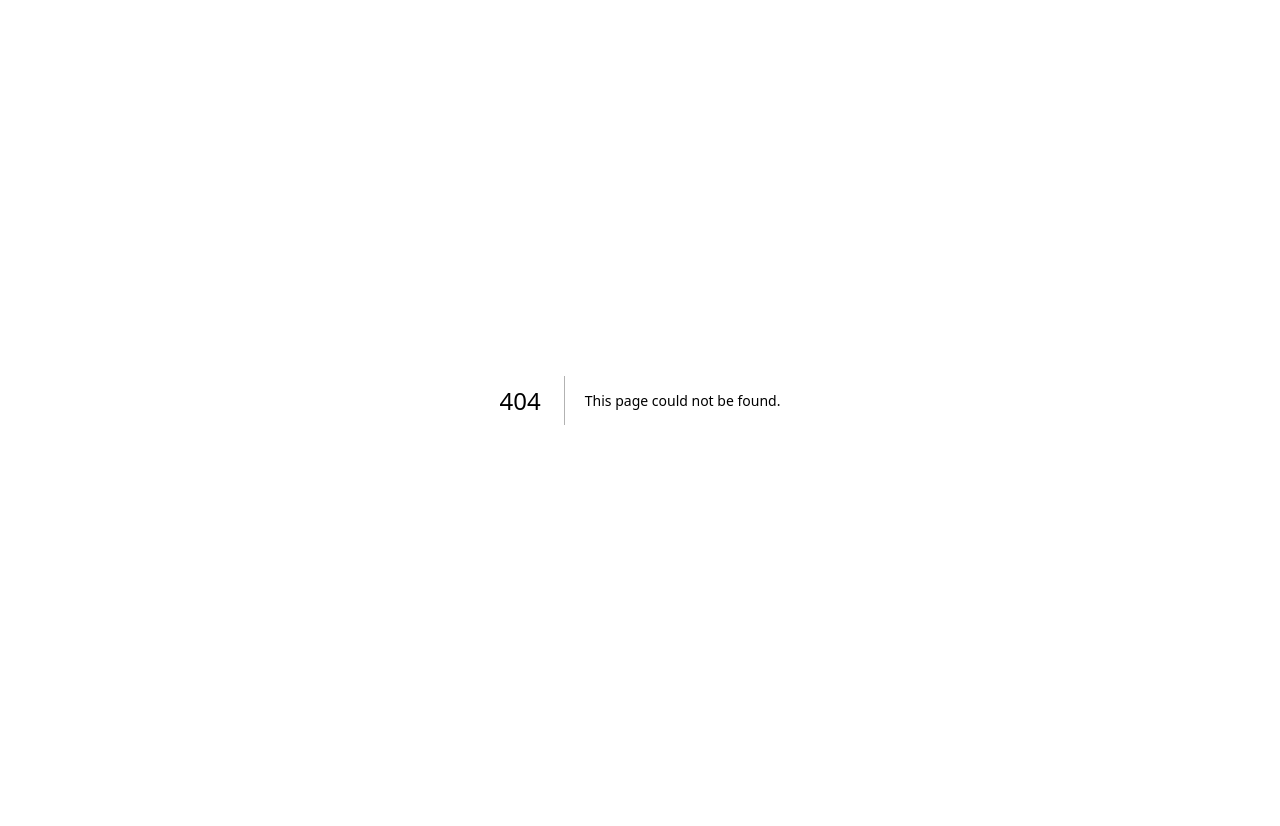
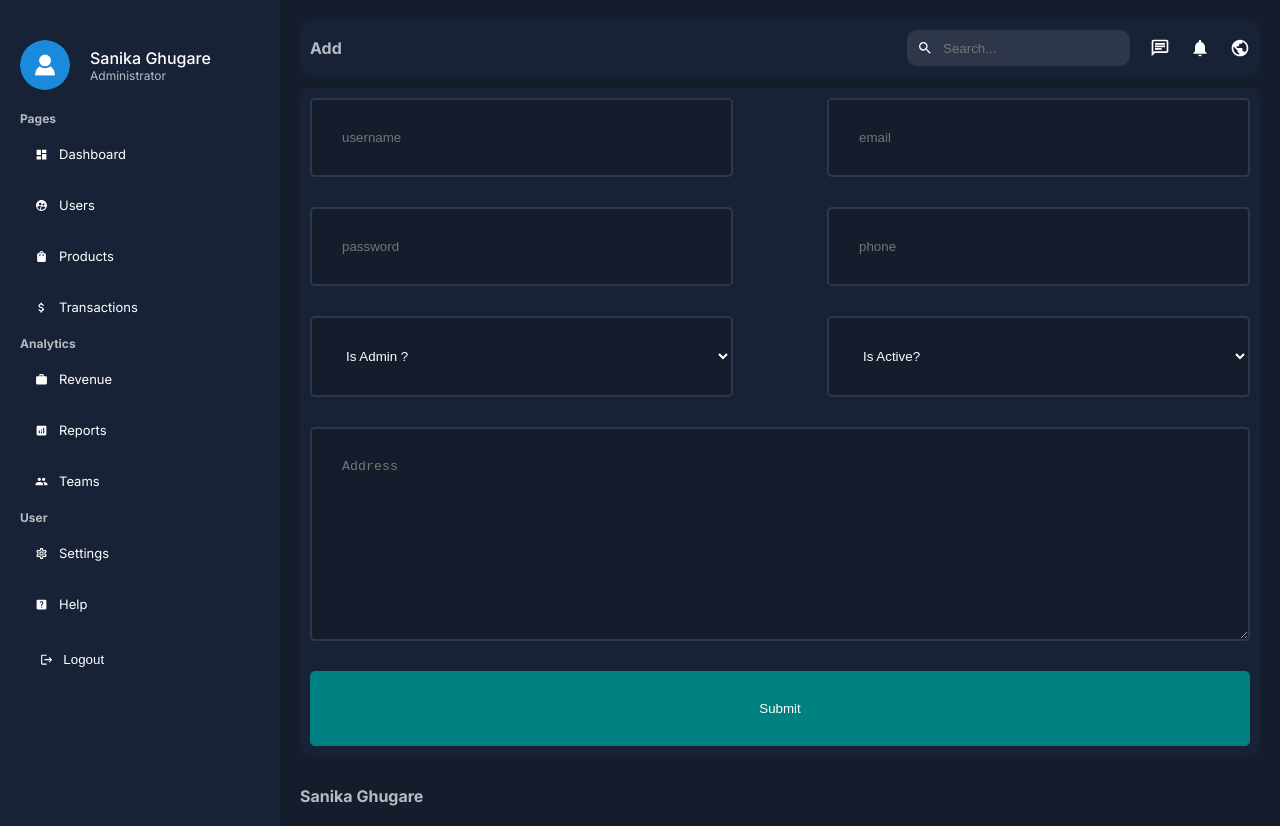
Before and after one commit to GhugareSanika/Admin_Dashboard, a Next.js app: page /dashboard/users/add in a window 1280 px wide. Before the commit this address had no page. Before the commit the page ends 800 px from the top, so only its background shows below. Built offline with nearby package versions, Linux system fonts and the light colour scheme.

Commit message:
View User Page added

```diff
--- a/app/dashboard/products/page.jsx
+++ b/app/dashboard/products/page.jsx
@@ -44,7 +44,7 @@
                         <td>10</td>
                         <td>
                             <div className={styles.buttons}>
-                                <Link href="/">
+                                <Link href="/dashboard/products/test">
                                     <button className={`${styles.button} ${styles.view}`}>
                                         View
                                     </button>
--- /dev/null
+++ b/app/dashboard/users/add/page.jsx
@@ -0,0 +1,34 @@
+import styles from '@/app/ui/dashboard/users/addUser/addUser.module.css'
+
+const AddUserPage = () => {
+    return (
+        <div className={styles.container}>
+            <form action="" className={styles.form}>
+                <input type="text" placeholder="username" name="username" required />
+                <input type="email" placeholder="email" name="email" required />
+                <input type="password" placeholder="password" name="password" required />
+                <input type="phone" placeholder="phone" name="phone" required />
+
+                <select name="isAdmin" id="isAdmin">
+                    <option value={false} selected>Is Admin ?</option>
+                    <option value={true}>Yes</option>
+                    <option value={false}>No</option>
+                </select>
+                <select name="isActive" id="isActive">
+                    <option value={false} selected>Is Active?</option>
+                    <option value={true}>Yes</option>
+                    <option value={false}>No</option>
+                </select>
+                <textarea
+                  name="address"
+                  id="address"
+                  rows="10"
+                  placeholder="Address"
+                ></textarea>
+                <button type="submit">Submit</button>
+            </form>
+        </div>
+    )
+}
+
+export default AddUserPage
--- a/app/dashboard/users/page.jsx
+++ b/app/dashboard/users/page.jsx
@@ -43,7 +43,7 @@
                         <td>Active</td>
                         <td>
                             <div className={styles.buttons}>
-                                <Link href="/dashboard/products">
+                                <Link href="/dashboard/users/test">
                                     <button className={`${styles.button} ${styles.view}`}>
                                         View
                                     </button>
--- /dev/null
+++ b/app/ui/dashboard/users/addUser/addUser.module.css
@@ -0,0 +1,42 @@
+
+.container {
+    background-color: var(--bgSoft);
+    padding: 10px;
+    border-radius: 10px;
+    margin-top: 12px;
+  }
+
+  .form {
+    display: flex;
+    flex-wrap: wrap;
+    justify-content: space-between;
+  }
+
+  .form input,
+  .form textarea,
+  .form select {
+    padding: 30px;
+    background-color: var(--bg);
+    color: var(--text);
+    border: 2px solid #2e374a;
+    border-radius: 5px;
+    margin-bottom: 30px;
+  }
+
+  .form input, .form select {
+    width: 45%;
+  }
+
+  .form textarea{
+    width: 100%;
+  }
+
+  .form button{
+    width: 100%;
+    padding: 30px;
+    background-color: teal;
+    color: var(--text);
+    border: none;
+    border-radius: 5px;
+    cursor: pointer;
+  }
--- /dev/null
+++ b/app/ui/dashboard/users/singleUser/singleUser.module.css
@@ -0,0 +1,60 @@
+.container {
+    display: flex;
+    gap: 50px;
+    margin-top: 10px;
+  }
+
+  .infoContainer {
+    flex: 1;
+    background-color: var(--bgSoft);
+    padding: 10px;
+    border-radius: 10px;
+    font-weight: bold;
+    color: var(--textSoft);
+    height: max-content;
+  }
+
+  .imgContainer{
+    width: 100%;
+    height: 270px;
+    position: relative;
+    border-radius: 15px;
+    overflow: hidden;
+    margin-bottom: 20px;
+  }
+
+  .formContainer {
+    flex: 3;
+    background-color: var(--bgSoft);
+    padding: 8px;
+    border-radius: 10px;
+  }
+
+  .form{
+    display: flex;
+    flex-direction: column;
+  }
+
+  .form input, .form textarea, .form select{
+    padding: 13px;
+    border: 2px solid #2e374a;
+    border-radius: 5px;
+    background-color: var(--bg);
+    color: var(--text);
+    margin: 8px 0px;
+  }
+
+  .form label{
+    font-size: 12px;
+  }
+
+  .form button{
+    width: 100%;
+    padding: 15px;
+    background-color: teal;
+    color: var(--text);
+    border: none;
+    border-radius: 5px;
+    cursor: pointer;
+    margin-top: 8px;
+  }
```
Also changed, not shown: app/dashboard/users/[id]/page.jsx (added, +41 -0 lines).
